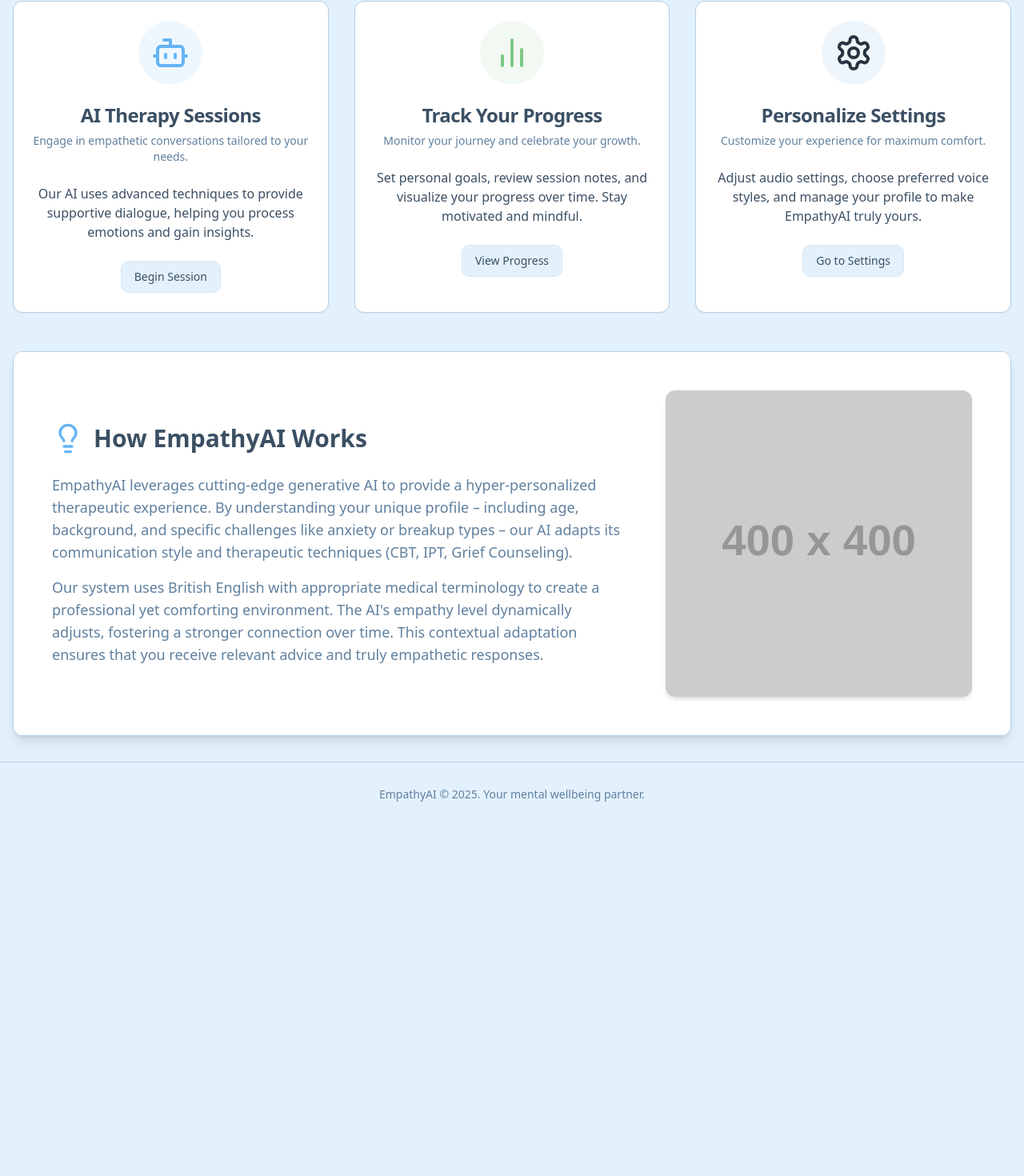
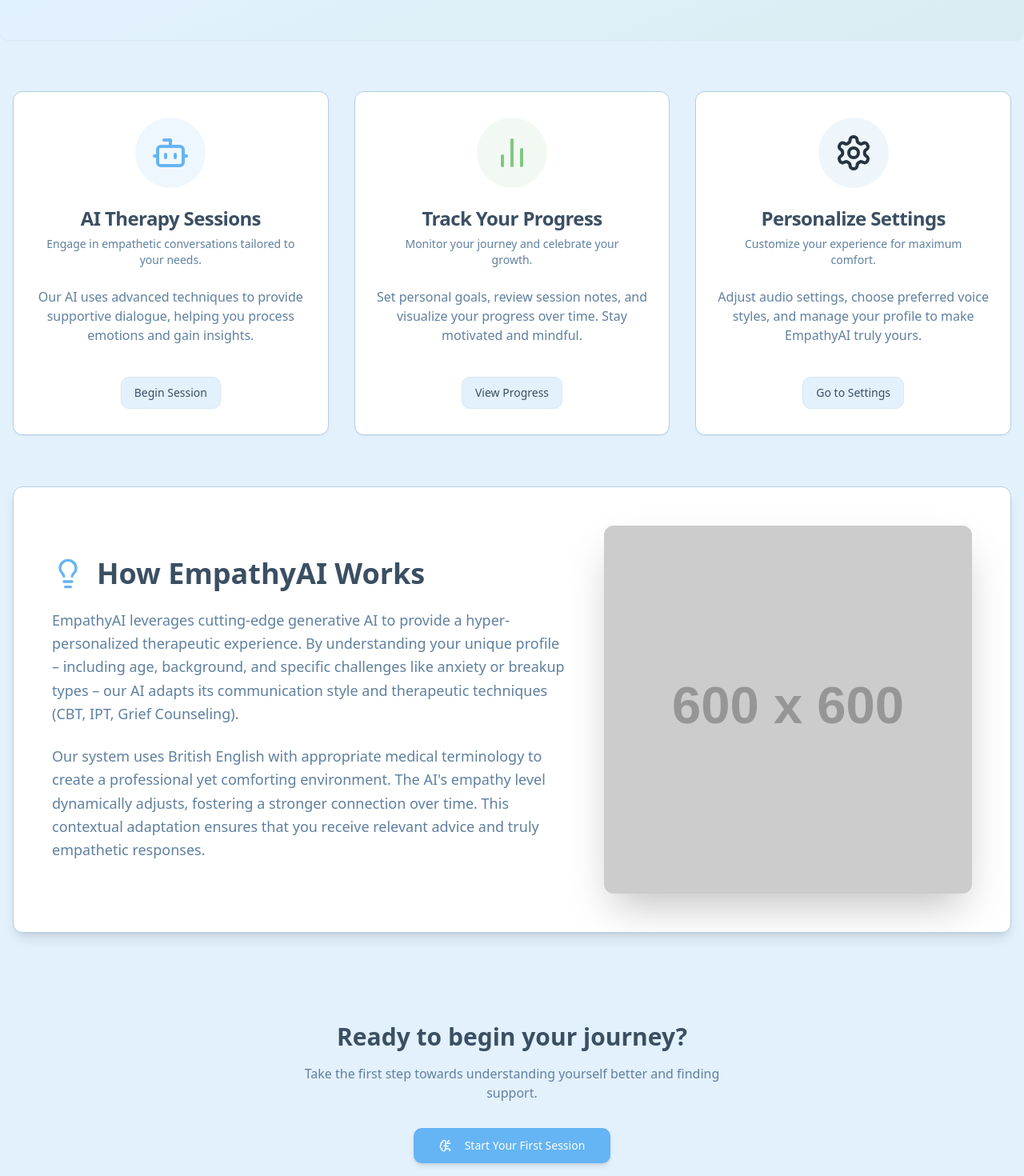
Before and after one commit to manas284/empathy, a Next.js app: page /dashboard in a window 1280 px wide. Shown: the part 532-2002 px from the top of the page at 80% size. Before the commit the page ends 1565 px from the top, so only its background shows below. Built offline with nearby package versions, Linux system fonts and the light colour scheme.

Commit message:
ui is same

```diff
--- a/src/app/dashboard/page.tsx
+++ b/src/app/dashboard/page.tsx
@@ -9,17 +9,21 @@
 export default function DashboardPage() {
   return (
     <AppShell>
-      <div className="flex flex-col space-y-12">
-        <section className="text-center py-16 bg-gradient-to-br from-primary/5 via-background to-accent/5 rounded-xl shadow-sm">
+      <div className="flex flex-col space-y-16">
+        <section className="text-center py-20 md:py-28 bg-gradient-to-br from-primary/10 via-background to-accent/10 rounded-xl shadow-sm">
           <div className="container mx-auto px-4">
             <h1 className="text-5xl font-bold tracking-tight text-foreground sm:text-6xl md:text-7xl">
               Welcome to <span className="text-primary">EmpathyAI</span>
             </h1>
-            <p className="mt-8 max-w-2xl mx-auto text-xl leading-8 text-muted-foreground">
-              Your personalized AI companion for navigating life's challenges and fostering emotional wellbeing.
+            <p className="mt-8 max-w-3xl mx-auto text-xl leading-relaxed text-muted-foreground">
+              Your personalized AI companion for navigating life's challenges and fostering emotional wellbeing through empathetic conversation.
             </p>
             <div className="mt-12">
-              <Button size="lg" asChild className="shadow-lg hover:shadow-xl transition-shadow duration-300 ease-in-out transform hover:scale-105">
+              <Button
+                size="lg"
+                asChild
+                className="shadow-lg hover:shadow-primary/30 hover:bg-primary/90 transition-all duration-300 ease-in-out transform hover:scale-105"
+              >
                 <Link href="/therapy">
                   Start a Therapy Session <ArrowRight className="ml-2 h-5 w-5" />
                 </Link>
@@ -30,54 +34,54 @@
 
         <section className="container mx-auto px-4">
           <div className="grid gap-8 md:grid-cols-2 lg:grid-cols-3">
-            <Card className="hover:shadow-xl transition-shadow duration-300 ease-in-out rounded-lg">
-              <CardHeader className="items-center text-center">
-                <div className="p-4 bg-primary/10 rounded-full inline-block mb-4">
+            <Card className="hover:shadow-xl transition-shadow duration-300 ease-in-out rounded-lg overflow-hidden">
+              <CardHeader className="items-center text-center pt-8 pb-6">
+                <div className="p-5 bg-primary/10 rounded-full inline-block mb-4">
                   <Bot className="h-12 w-12 text-primary" />
                 </div>
                 <CardTitle className="text-2xl">AI Therapy Sessions</CardTitle>
-                <CardDescription>Engage in empathetic conversations tailored to your needs.</CardDescription>
+                <CardDescription className="mt-2 px-4">Engage in empathetic conversations tailored to your needs.</CardDescription>
               </CardHeader>
-              <CardContent className="text-center">
-                <p>Our AI uses advanced techniques to provide supportive dialogue, helping you process emotions and gain insights.</p>
+              <CardContent className="text-center px-6">
+                <p className="text-muted-foreground">Our AI uses advanced techniques to provide supportive dialogue, helping you process emotions and gain insights.</p>
               </CardContent>
-              <CardFooter className="justify-center">
+              <CardFooter className="justify-center pb-8 pt-4">
                 <Button variant="outline" asChild>
                   <Link href="/therapy">Begin Session</Link>
                 </Button>
               </CardFooter>
             </Card>
 
-            <Card className="hover:shadow-xl transition-shadow duration-300 ease-in-out rounded-lg">
-              <CardHeader className="items-center text-center">
-                <div className="p-4 bg-accent/10 rounded-full inline-block mb-4">
+            <Card className="hover:shadow-xl transition-shadow duration-300 ease-in-out rounded-lg overflow-hidden">
+              <CardHeader className="items-center text-center pt-8 pb-6">
+                <div className="p-5 bg-accent/10 rounded-full inline-block mb-4">
                   <BarChart2 className="h-12 w-12 text-accent" />
                 </div>
                 <CardTitle className="text-2xl">Track Your Progress</CardTitle>
-                <CardDescription>Monitor your journey and celebrate your growth.</CardDescription>
+                <CardDescription className="mt-2 px-4">Monitor your journey and celebrate your growth.</CardDescription>
               </CardHeader>
-              <CardContent className="text-center">
-                <p>Set personal goals, review session notes, and visualize your progress over time. Stay motivated and mindful.</p>
+              <CardContent className="text-center px-6">
+                <p className="text-muted-foreground">Set personal goals, review session notes, and visualize your progress over time. Stay motivated and mindful.</p>
               </CardContent>
-              <CardFooter className="justify-center">
+              <CardFooter className="justify-center pb-8 pt-4">
                 <Button variant="outline" asChild>
                   <Link href="/progress">View Progress</Link>
                 </Button>
               </CardFooter>
             </Card>
 
-            <Card className="hover:shadow-xl transition-shadow duration-300 ease-in-out rounded-lg">
-              <CardHeader className="items-center text-center">
-                 <div className="p-4 bg-secondary/20 rounded-full inline-block mb-4">
+            <Card className="hover:shadow-xl transition-shadow duration-300 ease-in-out rounded-lg overflow-hidden">
+              <CardHeader className="items-center text-center pt-8 pb-6">
+                 <div className="p-5 bg-secondary/20 rounded-full inline-block mb-4">
                   <Settings className="h-12 w-12 text-secondary-foreground" />
                 </div>
                 <CardTitle className="text-2xl">Personalize Settings</CardTitle>
-                <CardDescription>Customize your experience for maximum comfort.</CardDescription>
+                <CardDescription className="mt-2 px-4">Customize your experience for maximum comfort.</CardDescription>
               </CardHeader>
-              <CardContent className="text-center">
-                <p>Adjust audio settings, choose preferred voice styles, and manage your profile to make EmpathyAI truly yours.</p>
+              <CardContent className="text-center px-6">
+                <p className="text-muted-foreground">Adjust audio settings, choose preferred voice styles, and manage your profile to make EmpathyAI truly yours.</p>
               </CardContent>
-              <CardFooter className="justify-center">
+              <CardFooter className="justify-center pb-8 pt-4">
                 <Button variant="outline" asChild>
                   <Link href="/settings">Go to Settings</Link>
                 </Button>
@@ -87,28 +91,28 @@
         </section>
 
         <section className="container mx-auto px-4">
-          <Card className="overflow-hidden rounded-lg shadow-lg">
-            <div className="p-8 md:p-12 bg-card">
+          <Card className="overflow-hidden rounded-xl shadow-lg bg-card">
+            <div className="p-8 md:p-12">
               <div className="flex flex-col lg:flex-row items-center gap-8 lg:gap-12">
                 <div className="flex-1">
-                  <h2 className="text-3xl font-semibold text-foreground mb-6 flex items-center">
-                    <Lightbulb className="h-10 w-10 mr-3 text-primary" />
+                  <h2 className="text-4xl font-semibold text-foreground mb-6 flex items-center">
+                    <Lightbulb className="h-10 w-10 mr-4 text-primary" />
                     How EmpathyAI Works
                   </h2>
-                  <p className="text-muted-foreground mb-4 text-lg">
+                  <p className="text-muted-foreground mb-6 text-lg leading-relaxed">
                     EmpathyAI leverages cutting-edge generative AI to provide a hyper-personalized therapeutic experience. By understanding your unique profile – including age, background, and specific challenges like anxiety or breakup types – our AI adapts its communication style and therapeutic techniques (CBT, IPT, Grief Counseling).
                   </p>
-                  <p className="text-muted-foreground text-lg">
+                  <p className="text-muted-foreground text-lg leading-relaxed">
                     Our system uses British English with appropriate medical terminology to create a professional yet comforting environment. The AI's empathy level dynamically adjusts, fostering a stronger connection over time. This contextual adaptation ensures that you receive relevant advice and truly empathetic responses.
                   </p>
                 </div>
-                <div className="flex-shrink-0 w-full lg:w-1/3 mt-6 lg:mt-0">
+                <div className="flex-shrink-0 w-full lg:w-2/5 mt-6 lg:mt-0">
                   <Image
-                    src="https://placehold.co/400x400.png"
+                    src="https://placehold.co/600x600.png"
                     alt="AI working illustration"
-                    width={400}
-                    height={400}
-                    className="rounded-lg shadow-md object-cover"
+                    width={600}
+                    height={600}
+                    className="rounded-lg shadow-2xl object-cover aspect-square"
                     data-ai-hint="abstract ai brain"
                   />
                 </div>
@@ -117,6 +121,20 @@
           </Card>
         </section>
 
+        <section className="container mx-auto px-4 text-center py-12">
+          <h2 className="text-3xl font-semibold text-foreground mb-4">Ready to begin your journey?</h2>
+          <p className="text-muted-foreground mb-8 max-w-xl mx-auto">Take the first step towards understanding yourself better and finding support.</p>
+          <Button
+            size="lg"
+            asChild
+            className="shadow-md hover:shadow-primary/20 transition-all duration-300 ease-in-out transform hover:scale-105"
+          >
+            <Link href="/therapy">
+              <BrainCircuit className="mr-2 h-5 w-5" /> Start Your First Session
+            </Link>
+          </Button>
+        </section>
+
       </div>
     </AppShell>
   );
```
